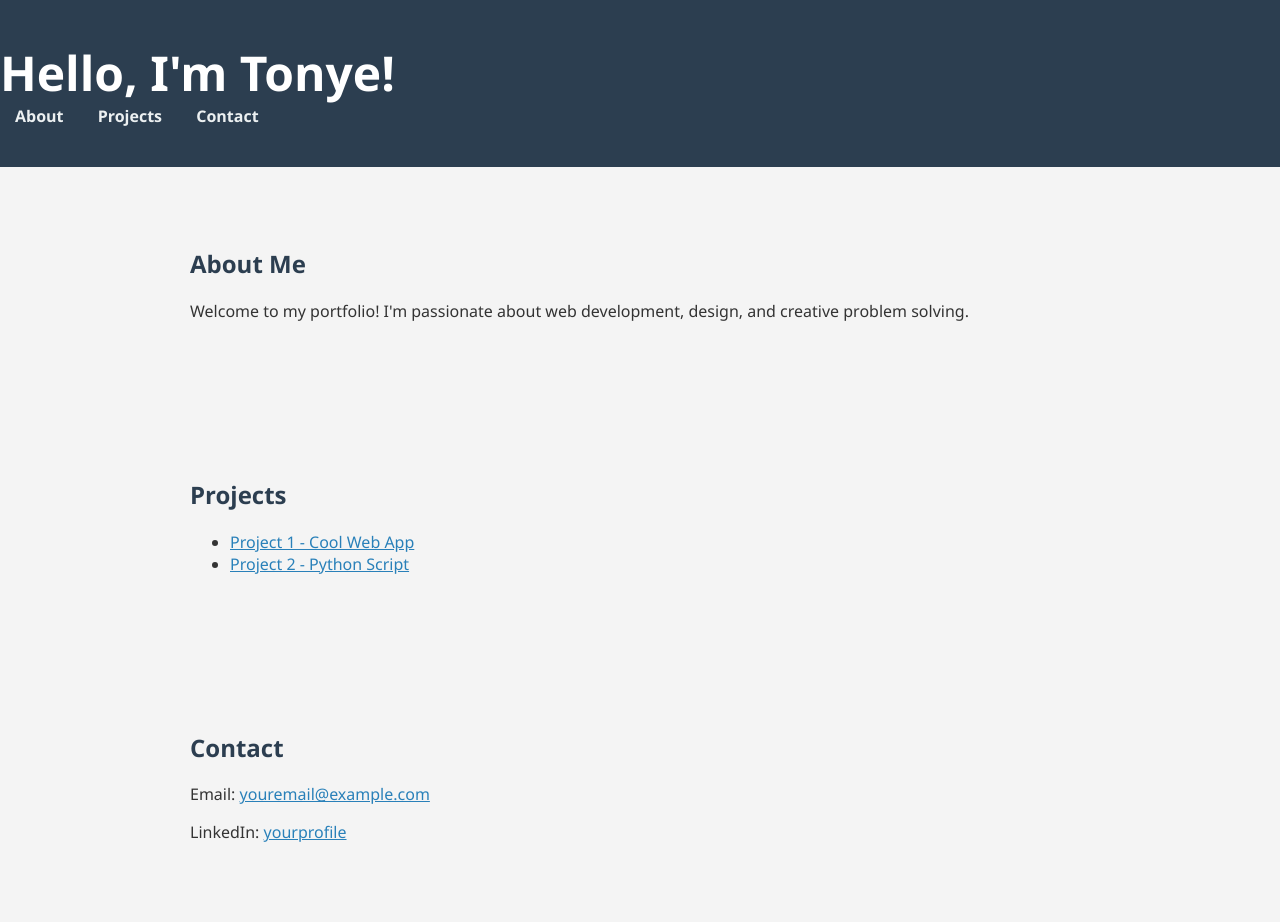
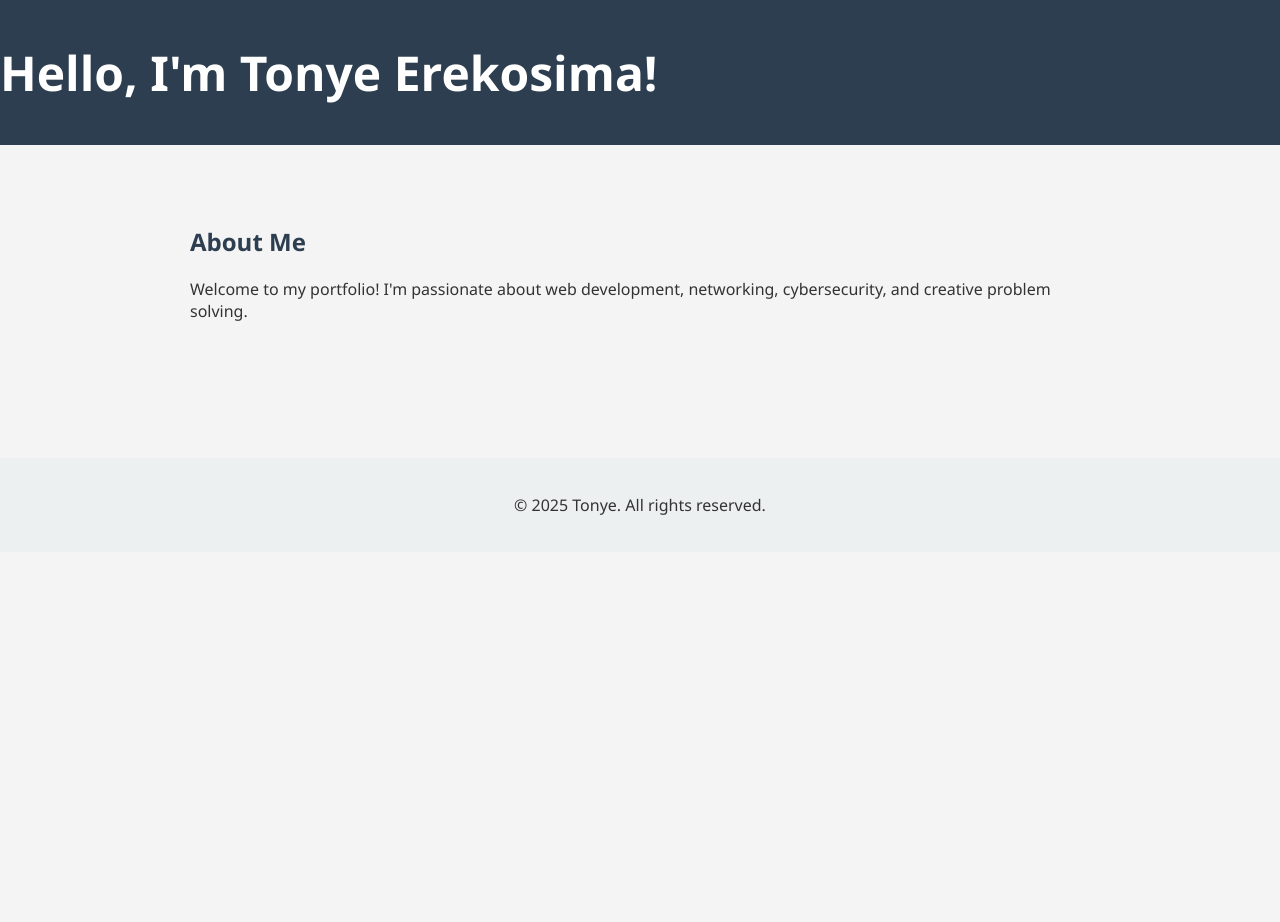
Before and after one commit to StageKing/stageking.github.io, a plain HTML site: page index.html in a window 1280 px wide. Shown: the top 922 px of the page. After the commit the page ends 800 px from the top, so only its background shows below. Drawn offline with Linux system fonts and the light colour scheme.

Commit message:
Update index.html

```diff
--- a/index.html
+++ b/index.html
@@ -49,32 +49,14 @@
 <body>
 
   <header>
-    <h1>Hello, I'm Tonye!</h1>
-    <nav>
-      <a href="#about">About</a>
-      <a href="#projects">Projects</a>
-      <a href="#contact">Contact</a>
-    </nav>
+    <h1>Hello, I'm Tonye Erekosima!</h1>
   </header>
 
   <section id="about">
     <h2>About Me</h2>
-    <p>Welcome to my portfolio! I'm passionate about web development, design, and creative problem solving.</p>
+    <p>Welcome to my portfolio! I'm passionate about web development, networking, cybersecurity, and creative problem solving.</p>
   </section>
 
-  <section id="projects">
-    <h2>Projects</h2>
-    <ul>
-      <li><a href="https://github.com/yourusername/project1" target="_blank">Project 1 - Cool Web App</a></li>
-      <li><a href="https://github.com/yourusername/project2" target="_blank">Project 2 - Python Script</a></li>
-    </ul>
-  </section>
-
-  <section id="contact">
-    <h2>Contact</h2>
-    <p>Email: <a href="mailto:youremail@example.com">youremail@example.com</a></p>
-    <p>LinkedIn: <a href="https://linkedin.com/in/yourprofile" target="_blank">yourprofile</a></p>
-  </section>
 
   <footer>
     <p>&copy; 2025 Tonye. All rights reserved.</p>
```
